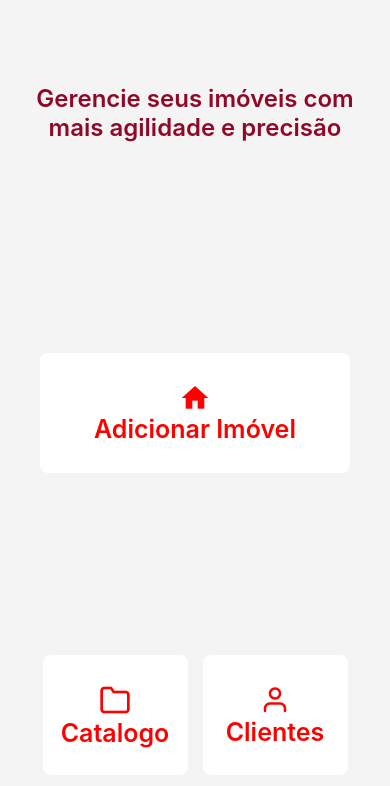
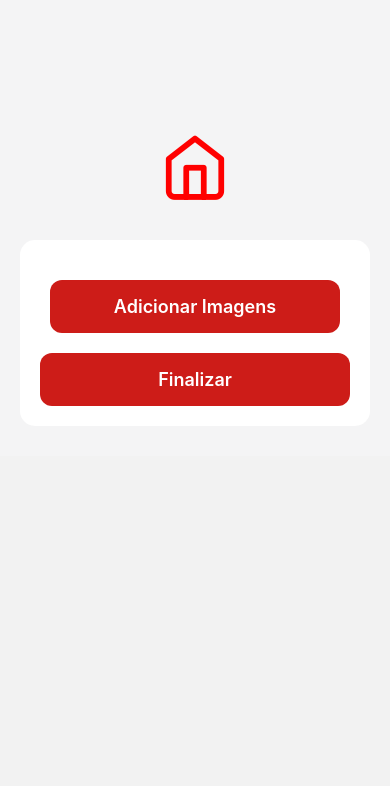
Before and after one commit to TheGuiF/gestao-imobiliaria-app, a React Native app: screen /CardCreation3 in a window 390 px wide. Shown: the top 786 px of the page. Built offline with nearby package versions, Linux system fonts and the light colour scheme.

Commit message:
Atualização de CardCreation, implementação da Seleção de Imagens da Galeria

```diff
--- a/App.js
+++ b/App.js
@@ -1,11 +1,15 @@
 import { NavigationContainer } from "@react-navigation/native";
 import { createNativeStackNavigator } from "@react-navigation/native-stack";
+import Feather from "@expo/vector-icons/Feather";
+import MaterialIcons from "@expo/vector-icons/MaterialIcons";
 
 import HomeScreen from "./src/screens/home/home";
 import CardCreationScreen1 from "./src/screens/form/cardCreation1";
 import CardCreationScreen2 from "./src/screens/form/cardCreation2";
+import CardCreationScreen3 from "./src/screens/form/cardCreation3";
 import CatalogScreen from "./src/screens/catalog/index";
 import DetailScreen from "./src/screens/details/index";
+import { TouchableOpacity, View } from "react-native";
 
 const Stack = createNativeStackNavigator();
 
@@ -29,6 +33,11 @@ function App() {
           options={{ headerShown: false }}
         />
         <Stack.Screen
+          name="CardCreation3"
+          component={CardCreationScreen3}
+          options={{ headerShown: false }}
+        />
+        <Stack.Screen
           name="Catalog"
           component={CatalogScreen}
           options={{ headerShown: false }}
@@ -36,7 +45,21 @@ function App() {
         <Stack.Screen
           name="Details"
           component={DetailScreen}
-          options={{ headerTitle: "Detalhes da casa" }}
+          options={({ navigation }) => ({
+            title: "Detalhes",
+            headerRight: () => (
+              <View style={{ flexDirection: "row", gap: 16, marginRight: 10 }}>
+                <TouchableOpacity
+                  onPress={() => navigation.navigate("EditImages")}
+                >
+                  <Feather name="edit" size={22} color="black" />
+                </TouchableOpacity>
+                <TouchableOpacity onPress={() => console.log("Compartilhar")}>
+                  <MaterialIcons name="share" size={24} color="black" />
+                </TouchableOpacity>
+              </View>
+            ),
+          })}
         />
       </Stack.Navigator>
     </NavigationContainer>
--- /dev/null
+++ b/src/components/addImage/index.js
@@ -0,0 +1,80 @@
+import React, { useState } from "react";
+import {
+  Alert,
+  View,
+  ScrollView,
+  Image,
+  TouchableOpacity,
+  Text,
+} from "react-native";
+import * as ImagePicker from "expo-image-picker";
+
+import styles from "./styles";
+import RedButton from "../redButton";
+
+export default function AddImages() {
+  const [images, setImages] = useState([]);
+
+  const pickImages = async () => {
+    const { status } = await ImagePicker.requestMediaLibraryPermissionsAsync();
+    if (status !== "granted") {
+      Alert.alert("Permissão necessária", "Permita acesso à galeria.");
+      return;
+    }
+
+    const result = await ImagePicker.launchImageLibraryAsync({
+      allowsMultipleSelection: true,
+      mediaTypes: ImagePicker.MediaTypeOptions.Images,
+      quality: 1,
+    });
+
+    if (!result.canceled) {
+      const newImages = result.assets.map((asset) => ({
+        uri: asset.uri,
+        id: asset.assetId || asset.uri, // fallback
+      }));
+
+      setImages((prev) => [...prev, ...newImages]);
+    }
+  };
+
+  const removeImage = (id) => {
+    setImages((prev) => prev.filter((img) => img.id !== id));
+  };
+
+  return (
+    <View style={styles.container}>
+      <RedButton
+        style={styles.pickerButtom}
+        title="Adicionar Imagens"
+        onPress={pickImages}
+      />
+
+      {images.length > 0 && (
+        <ScrollView
+          horizontal
+          showsHorizontalScrollIndicator={false}
+          style={{ marginVertical: 20, paddingTop: 10 }}
+        >
+          {images.map((img) => (
+            <View
+              key={img.id}
+              style={{ marginRight: 10, position: "relative" }}
+            >
+              <Image
+                source={{ uri: img.uri }}
+                style={styles.image}
+              />
+              <TouchableOpacity
+                onPress={() => removeImage(img.id)}   //Botão pra remover as imagens
+                style={styles.removeButton}           //selecionadas
+              >
+                <Text style={styles.removeButtonText}>X</Text>
+              </TouchableOpacity>
+            </View>
+          ))}
+        </ScrollView>
+      )}
+    </View>
+  );
+}
--- /dev/null
+++ b/src/components/addImage/styles.js
@@ -0,0 +1,41 @@
+import { StyleSheet } from "react-native";
+import { colors } from "../../styles/colors";
+
+const styles = StyleSheet.create({
+  container: {
+    flex: 1,
+    margin: 10,
+    justifyContent: "center",
+  },
+  buttomWrapper: {
+    flex: 1,
+    margin: 5,
+    justifyContent: "center",
+  },
+  pickerButtom: {
+    flex: 1,
+  },
+  image: {
+    width: 120,
+    height: 120,
+    borderRadius: 8,
+  },
+  removeButton: {
+    position: "absolute",
+    top: -5,
+    right: -5,
+    backgroundColor: colors.red[100],
+    borderRadius: 15,
+    width: 24,
+    height: 24,
+    justifyContent: "center",
+    alignItems: "center",
+    zIndex: 1,
+  },
+  removeButtonText: {
+    color: colors.gray[100],
+    fontWeight: 200,
+  },
+});
+
+export default styles;
--- a/src/screens/form/cardCreation1.js
+++ b/src/screens/form/cardCreation1.js
@@ -1,5 +1,5 @@
 import { useState } from "react";
-import { View, ScrollView } from "react-native";
+import { View, ScrollView, KeyboardAvoidingView } from "react-native";
 
 import Feather from "@expo/vector-icons/Feather";
 
@@ -27,6 +27,7 @@ const CardCreationScreen1 = ({ navigation }) => {
   };
 
   return (
+    <KeyboardAvoidingView behavior="padding">
       <ScrollView contentContainerStyle={styles.container}>
         <View style={styles.logo}>
           <Feather name="home" size={70} color={colors.red[100]} />
@@ -64,6 +65,7 @@ const CardCreationScreen1 = ({ navigation }) => {
           <RedButton title="Continuar" onPress={handleContinuar} />
         </View>
       </ScrollView>
+    </KeyboardAvoidingView>
   );
 };
 
--- a/src/screens/form/cardCreation2.js
+++ b/src/screens/form/cardCreation2.js
@@ -1,5 +1,5 @@
 import { useState } from "react";
-import { View, ScrollView, Alert } from "react-native";
+import { View, ScrollView, KeyboardAvoidingView } from "react-native";
 
 import Feather from "@expo/vector-icons/Feather";
 
@@ -15,7 +15,7 @@ const CardCreationScreen2 = ({ navigation }) => {
   const [tipoImovel, setTipoImovel] = useState("");
   const [submitted, setSubmitted] = useState(false);
 
-  const combinedFunctions = () => {
+  const handleContinuar = () => {
     setSubmitted(true);
 
     if (!valorVenda || !situacao || !iptu || !tipoImovel) {
@@ -23,19 +23,16 @@ const CardCreationScreen2 = ({ navigation }) => {
       return;
     }
 
-    navigation.navigate("Home"); //Volta para a página inicial
+    navigation.navigate("CardCreation3"); //Volta para a página inicial
 
-    Alert.alert(
-      "Adicionado",
-      "O imóvel foi incluido ao catálogo com sucesso!",
-      [
-        { text: "OK" }, //Atribui uma notificação de Conclusão
-      ]
-    );
   };
 
   return (
-    <ScrollView contentContainerStyle={styles.container}>
+    <KeyboardAvoidingView behavior="padding">
+      <ScrollView
+        contentContainerStyle={styles.container}
+        showsVerticalScrollIndicator={false}
+      >
         <View style={styles.logo}>
           <Feather name="home" size={70} color={colors.red[100]} />
         </View>
@@ -67,9 +64,10 @@ const CardCreationScreen2 = ({ navigation }) => {
             hasError={submitted && !tipoImovel}
           />
 
-        <RedButton title="Finalizar" onPress={combinedFunctions} />
+          <RedButton title="Continuar" onPress={handleContinuar} />
         </View>
       </ScrollView>
+    </KeyboardAvoidingView>
   );
 };
 
--- /dev/null
+++ b/src/screens/form/cardCreation3.js
@@ -0,0 +1,45 @@
+import { View, ScrollView, Alert, KeyboardAvoidingView } from "react-native";
+
+import Feather from "@expo/vector-icons/Feather";
+
+import RedButton from "../../components/redButton";
+import AddImage from "../../components/addImage";
+import styles from "./styles";
+import { colors } from "../../styles/colors";
+
+const CardCreationScreen3 = ({ navigation }) => {
+
+  const combinedFunctions = () => {
+
+    navigation.navigate("Home"); //Volta para a página inicial
+
+    Alert.alert(
+      "Adicionado",
+      "O imóvel foi incluido ao catálogo com sucesso!",
+      [
+        { text: "OK" }, //Atribui uma notificação de Conclusão
+      ]
+    );
+  };
+
+  return (
+    <KeyboardAvoidingView behavior="padding">
+      <ScrollView
+        contentContainerStyle={styles.container}
+        showsVerticalScrollIndicator={false}
+      >
+        <View style={styles.logo}>
+          <Feather name="home" size={70} color={colors.red[100]} />
+        </View>
+        <View style={styles.card}>
+
+          <AddImage/>
+
+          <RedButton title="Finalizar" onPress={combinedFunctions} />
+        </View>
+      </ScrollView>
+    </KeyboardAvoidingView>
+  );
+};
+
+export default CardCreationScreen3;
```
Also changed, not shown: package.json (+6 -1 lines), 1 other file (tests, documents, lock files or other folders). Lines whose indentation alone changed are shown as unchanged.
